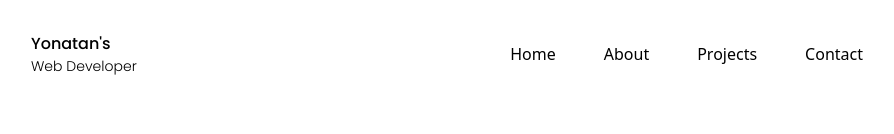
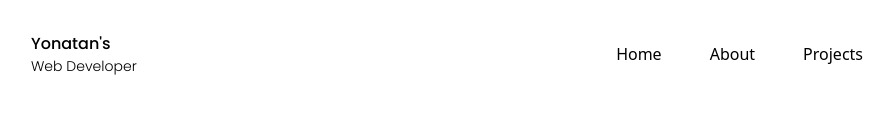
Before and after one commit to Jooooo05/johporto, a Vue app: page / in a window 1280 px wide. Shown: the top 134 px of the page, without its empty margins (193-1087 px from the left). Built offline with nearby package versions, Linux system fonts and the light colour scheme; a web font is replaced by a local one.

Commit message:
mengubah navbar component

```diff
--- a/src/components/NavbarComponent.vue
+++ b/src/components/NavbarComponent.vue
@@ -15,7 +15,6 @@
         <RouterLink to="/">Home</RouterLink>
         <RouterLink to="/about">About</RouterLink>
         <RouterLink to="/project">Projects</RouterLink>
-        <RouterLink to="/contact">Contact</RouterLink>
       </nav>
     </main>
 
```
